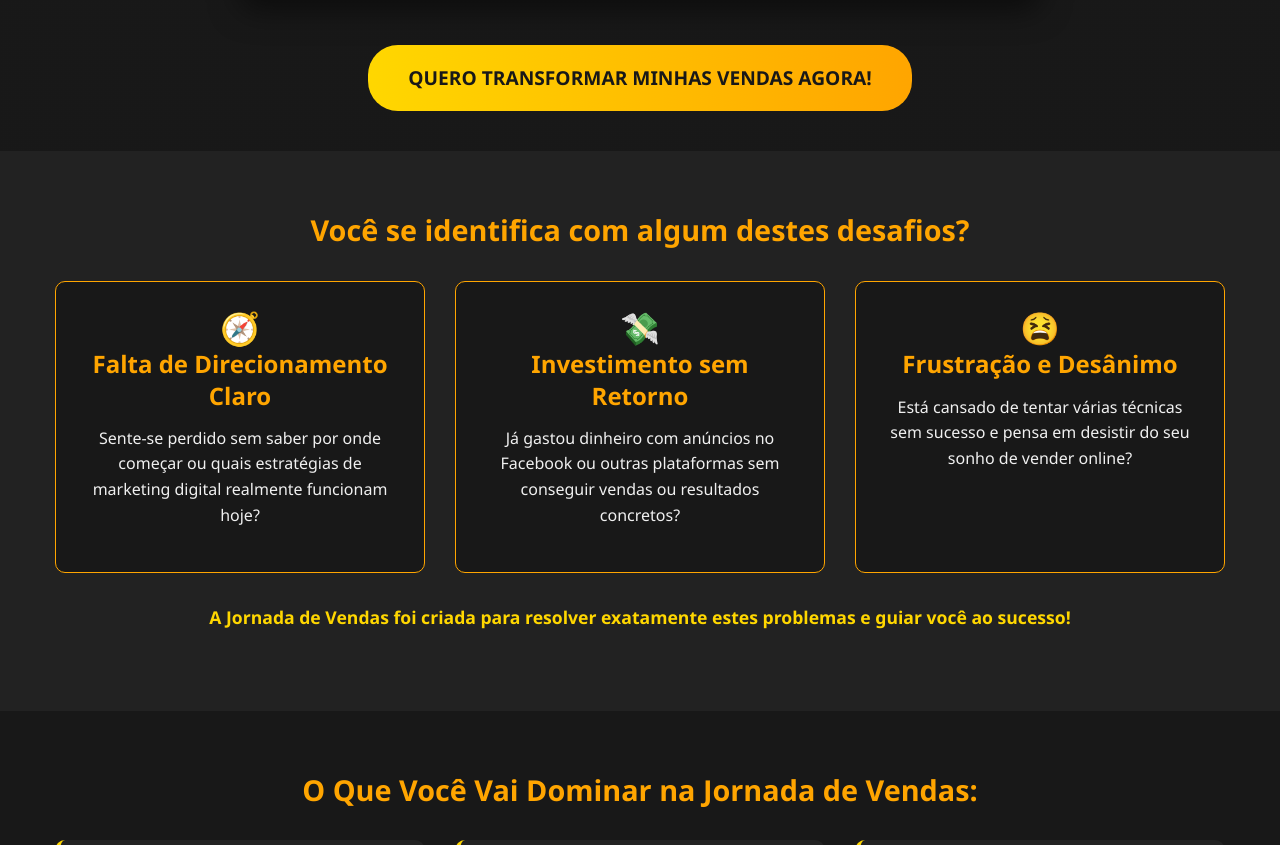
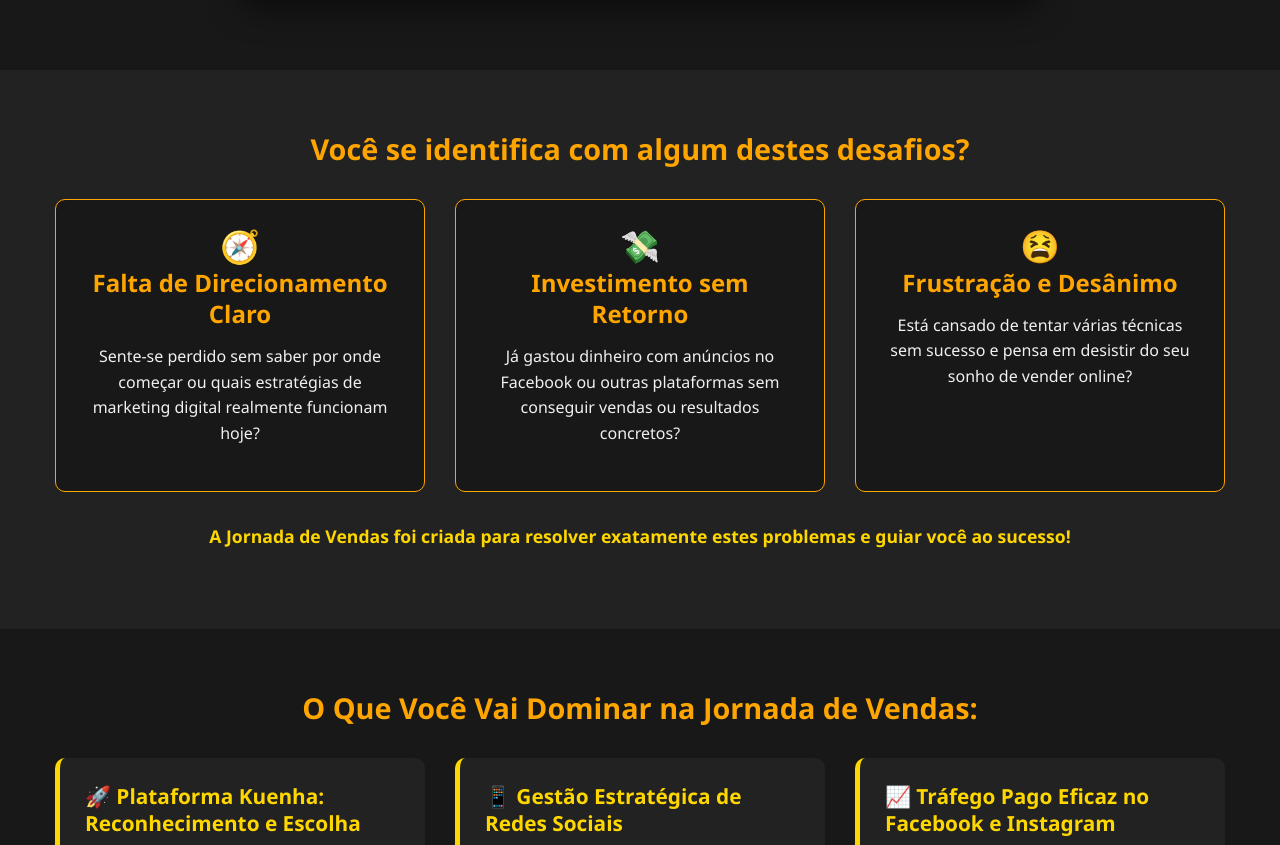
Before and after one commit to thebusness/thebusness, a plain HTML site: page index.html in a window 1280 px wide. Shown: the part 1031-1876 px from the top of the page. Drawn offline with Linux system fonts and the light colour scheme.

Commit message:
Update index.html

```diff
--- a/index.html
+++ b/index.html
@@ -527,7 +527,7 @@
                 <!-- Substitua pelo link correto do vídeo de vendas -->
                 <iframe src="https://drive.google.com/file/d/1NOtmVwSroBkEi7wKUSrNXGojxSL-MgrS/preview" allowfullscreen></iframe>
             </div>
-             <a href="#oferta" class="btn">QUERO TRANSFORMAR MINHAS VENDAS AGORA!</a>
+
         </div>
     </section>
 
```
